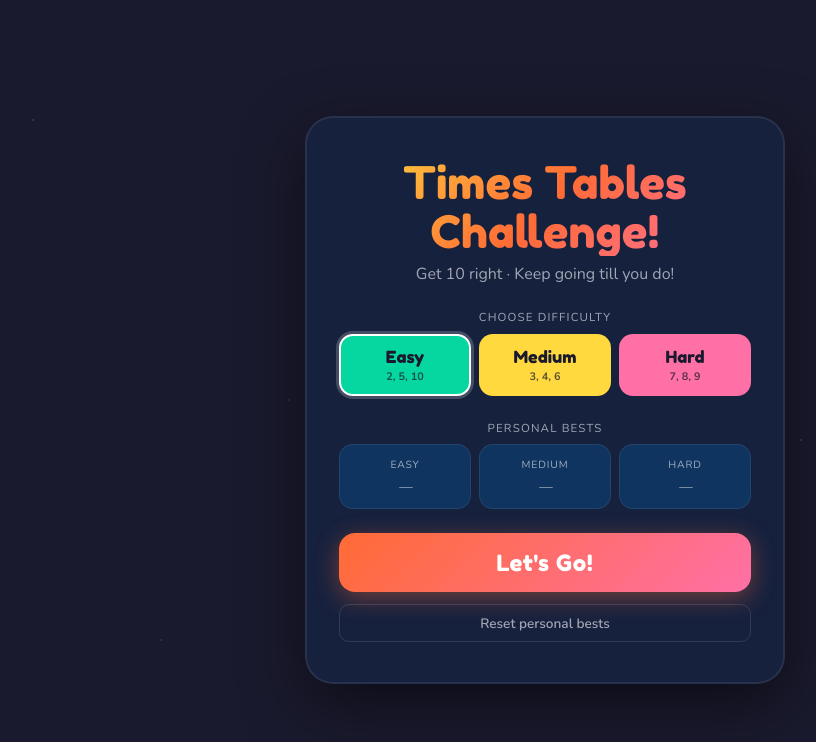
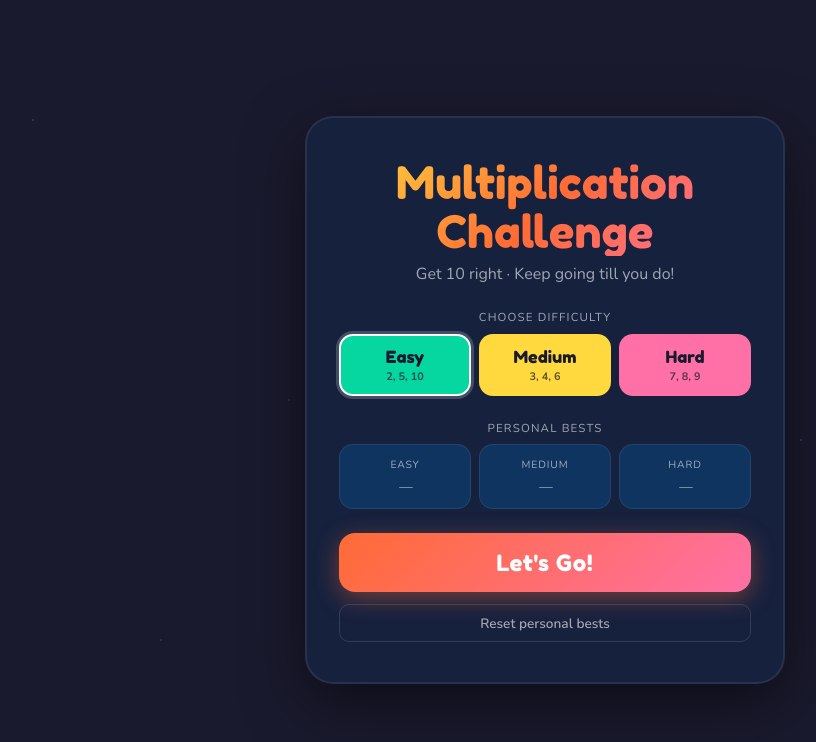
Before and after one commit to Benhrpr/math, a plain HTML site: page index.html in a window 1280 px wide. Shown: the whole page, without its empty margins (95-911 px from the left). Drawn offline with nearby package versions, Linux system fonts and the light colour scheme.

Commit message:
multilication

```diff
--- a/index.html
+++ b/index.html
@@ -3,7 +3,7 @@
 <head>
 <meta charset="UTF-8">
 <meta name="viewport" content="width=device-width, initial-scale=1.0">
-<title>Times Tables Challenge</title>
+<title>Multiplication Challenge</title>
 <link href="https://fonts.googleapis.com/css2?family=Fredoka+One&family=Nunito:wght@400;600;700&display=swap" rel="stylesheet">
 <style>
   *, *::before, *::after { box-sizing: border-box; margin: 0; padding: 0; }
@@ -383,7 +383,7 @@
 
     <!-- START SCREEN -->
     <div class="screen active" id="screen-start">
-      <div class="big-title">Times Tables<br>Challenge!</div>
+      <div class="big-title">Multiplication<br>Challenge</div>
       <div class="subtitle">Get 10 right · Keep going till you do!</div>
 
       <div class="section-label">Choose difficulty</div>
```
